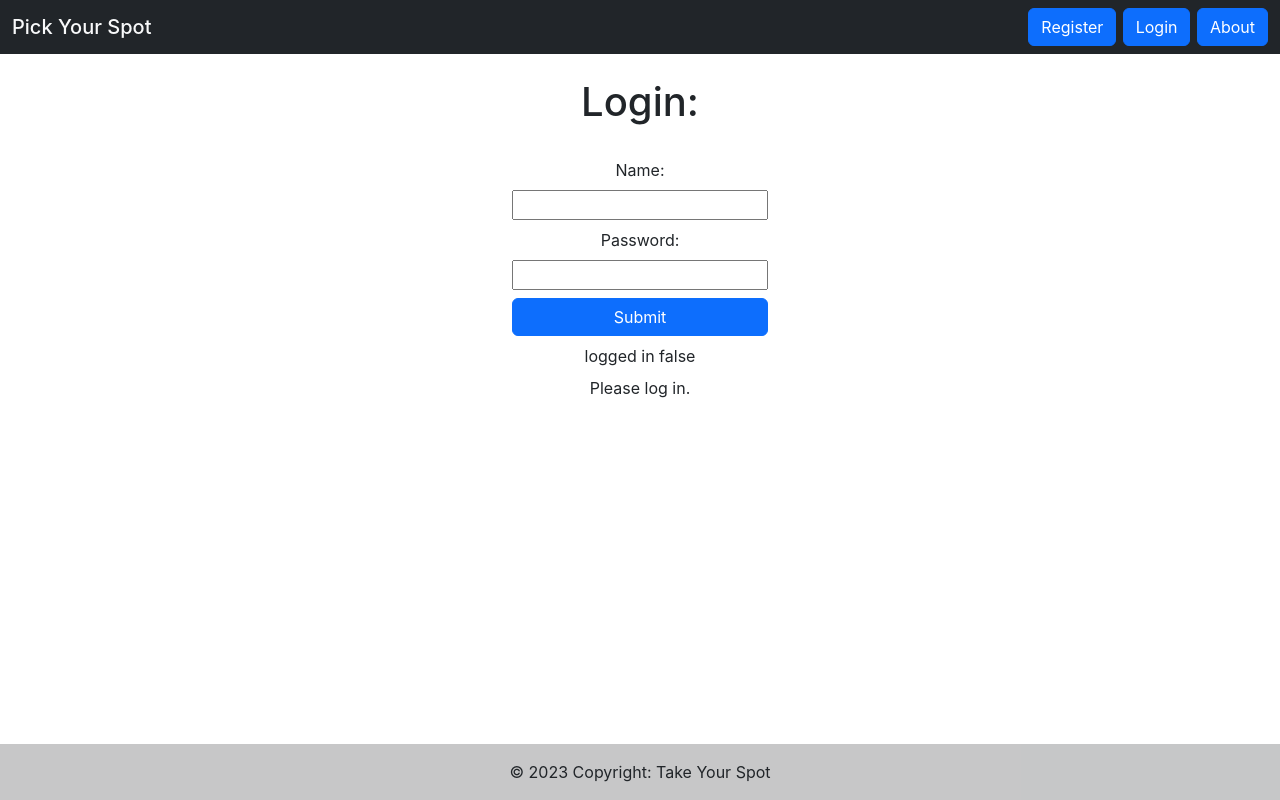
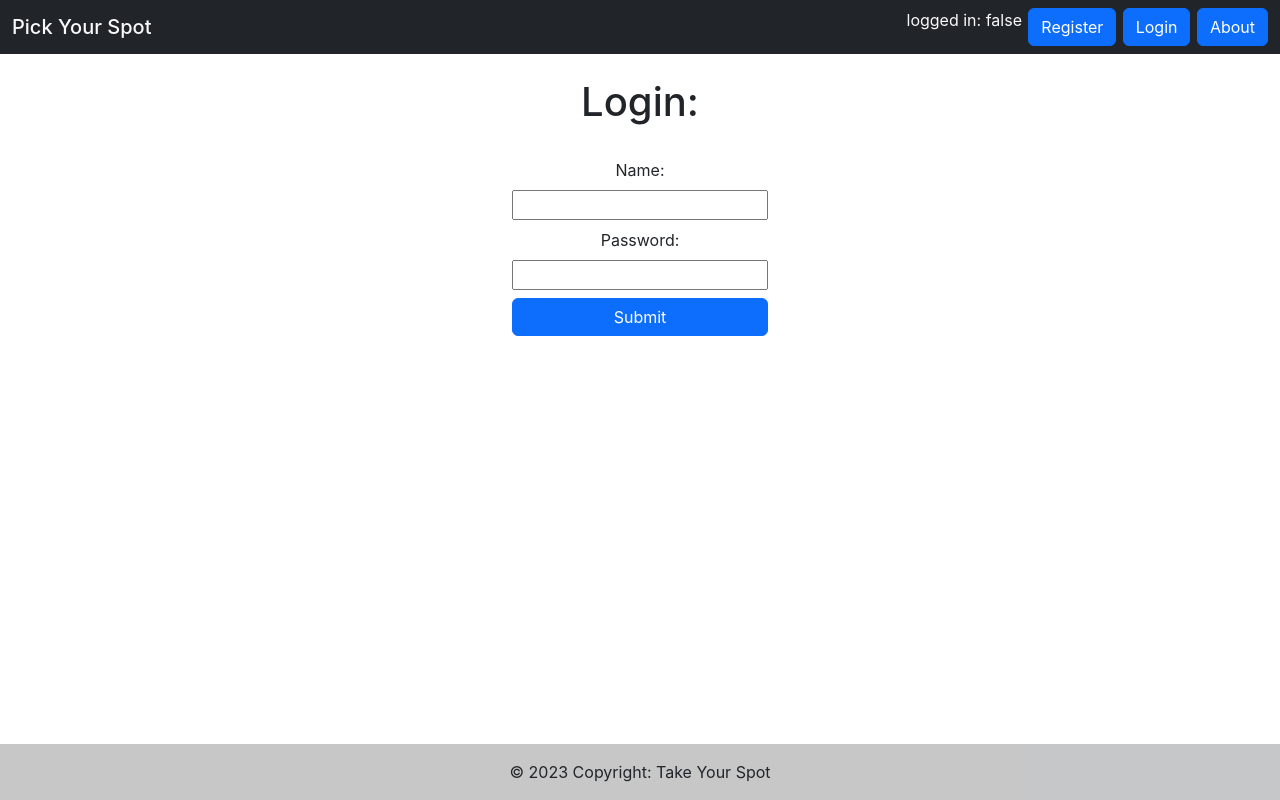
Before and after one commit to CodecoolGlobal/el-proyecte-grande-sprint-1-java-zsofi82, a React (Create React App) app in the folder frontend/: page /login in a window 1280 px wide. Built offline with nearby package versions, Linux system fonts and the light colour scheme.

Commit message:
Throw out cookies

```diff
--- a/frontend/src/App.js
+++ b/frontend/src/App.js
@@ -9,41 +9,22 @@ import About from "./components/About";
 import React, { useState } from "react";
 import User from "./components/user/User";
 // import User from './components/User';
-import { CookiesProvider, useCookies } from "react-cookie";
-
 
 function App() {
-  const [cookies, setCookie, removeCookie] = useCookies(["user"]);
   const [loggedIn, setLoggedIn] = useState(false)
 
   return (
     <div className="App">
-      <CookiesProvider>
-        <Router>
-          <Routes>
-            <Route path="/" element={<Home />} />
-            <Route path="/login" element={<Login setCookie={setCookie} cookies={cookies} loggedIn={loggedIn} setLoggedIn={setLoggedIn}/>} />
-            <Route path="/logout" element={<Logout removeCookie={removeCookie} loggedIn={loggedIn} setLoggedIn={setLoggedIn}/>} />
-            <Route path="/registration" element={<Registration />} />
-            <Route path="/about" element={<About />} />
-            <Route path="/user/:userId" element={<User />} />
-            {/* <Route
-          {/* <Route
-            // this path will match URLs like
-            // - /teams/hotspur
-            // - /teams/real
-            path="/user/:id"
-            // the matching param will be available to the loader
-            loader={({ params }) => {
-              console.log(params.id); // "hotspur"
-            }}
-            // and the action
-            action={({ params }) => { }}
-            element={<User />}
-          />; */}
-          </Routes>
-        </Router>
-      </CookiesProvider>
+      <Router>
+        <Routes>
+          <Route path="/" element={<Home loggedIn={loggedIn} />} />
+          <Route path="/login" element={<Login loggedIn={loggedIn} setLoggedIn={setLoggedIn} />} />
+          <Route path="/logout" element={<Logout loggedIn={loggedIn} setLoggedIn={setLoggedIn} />} />
+          <Route path="/registration" element={<Registration loggedIn={loggedIn} />} />
+          <Route path="/about" element={<About loggedIn={loggedIn} />} />
+          <Route path="/user/:userId" element={<User loggedIn={loggedIn} />} />
+        </Routes>
+      </Router>
     </div>
   );
 }
--- a/frontend/src/components/Navbar.js
+++ b/frontend/src/components/Navbar.js
@@ -1,31 +1,24 @@
 import { useNavigate } from "react-router-dom";
 import Button from "./reusable_elements/Button"
-import { useCookies } from 'react-cookie';
 import { useEffect, useState } from "react";
 
 
-const Navbar = () => {
+const Navbar = ({ loggedIn }) => {
   const navigate = useNavigate();
-  const [cookies, setCookie] = useCookies();
-  const [rend, setRend] = useState(1);
-
-  useEffect(()=> {
-    setRend(prev => prev + 1)
-  },[cookies])
 
   return (
     <nav className="navbar sticky-top navbar-expand-lg bg-dark text-light">
       <div className="container-fluid">
         <span className="navbar-brand mb-0 h1 text-light backToHome" onClick={() => { navigate("/") }}>Pick Your Spot</span>
         <ul className="flex-row navbar-nav">
-          <div>{console.log(cookies.userName)}</div>
-          {!cookies.userName && <li className="nav-item col navbarButton">
+          <div>{"logged in: " + loggedIn}</div>
+          {!loggedIn && <li className="nav-item col navbarButton">
             <Button text={"Register"} onClick={() => { navigate("/registration") }}></Button>
           </li>}
-          {!cookies.userName && <li className="nav-item col navbarButton" >
+          {!loggedIn && <li className="nav-item col navbarButton" >
             <Button text={"Login"} onClick={() => { navigate("/login") }}></Button>
           </li>}
-          {cookies.userName && <li className="nav-item col navbarButton">
+          {loggedIn && <li className="nav-item col navbarButton">
             <Button text={"Logout"} classname={"btn-link"} onClick={() => { navigate("/logout") }} ></Button>
           </li>}
           <li className="nav-item col navbarButton">
--- a/frontend/src/components/login/Login.jsx
+++ b/frontend/src/components/login/Login.jsx
@@ -3,13 +3,13 @@ import Navbar from "../Navbar"
 import LoginForm from "./LoginForm"
 import "./Login.css"
 
-const Login = ({ setSession, setCookie, cookies, loggedIn, setLoggedIn }) => {
+const Login = ({ loggedIn, setLoggedIn }) => {
 
   return (
     <div className="loginContainer">
-      <Navbar />
+      <Navbar loggedIn={loggedIn} />
       <h1>Login:</h1>
-      <LoginForm setSession={setSession} setCookie={setCookie} cookies={cookies} loggedIn={loggedIn} setLoggedIn={setLoggedIn}/>
+      <LoginForm loggedIn={loggedIn} setLoggedIn={setLoggedIn} />
       <Footer />
     </div>
   )
--- a/frontend/src/components/login/LoginFeedback.jsx
+++ /dev/null
@@ -1,51 +0,0 @@
-import React, { useEffect } from 'react'
-
-const LoginFeedback = ({ serverRes, setCookie, cookies, loggedIn, setLoggedIn }) => {
-
-    function setSessionCookie(res) {
-        setCookie("userID", res.id, {
-            path: "/"
-        });
-
-        setCookie("userName", res.username, {
-            path: "/"
-        });
-        setLoggedIn(true)
-    }
-
-    useEffect(()=> {
-        if(cookies.userID) {
-            setLoggedIn(true)
-        }
-    },[cookies.userID, setLoggedIn])
-
-    function checkLogin() {
-        if (!serverRes && !cookies.userID) {
-            return "Please log in."
-        } else if ((serverRes && serverRes.status === 200) || loggedIn) {
-            async function setData() {
-                try {
-                    const data = await serverRes.json();
-                    setSessionCookie(data)
-                } catch (err) {
-                    console.error(err)
-                }
-            }
-            if (serverRes && !serverRes.bodyUsed) {
-                setData()
-            }
-            return "Success! User loged in!"
-        } else if (serverRes && serverRes.status === 400) {
-            return "Invalid username or password!"
-        }
-    }
-
-    return (
-        <>
-            <div>{"logged in " + loggedIn}</div>
-            <div>{checkLogin()}</div>
-        </>
-    )
-}
-
-export default LoginFeedback
--- a/frontend/src/components/login/LoginForm.jsx
+++ b/frontend/src/components/login/LoginForm.jsx
@@ -1,10 +1,11 @@
 import { useEffect, useState } from "react"
+import { useNavigate } from "react-router-dom"
 import Button from "../reusable_elements/Button"
-import LoginFeedback from "./LoginFeedback"
 
-const LoginForm = ({ cookies, setCookie, loggedIn, setLoggedIn }) => {
+const LoginForm = ({ loggedIn, setLoggedIn }) => {
     const [loginData, setLoginData] = useState()
     const [serverRes, setServerRes] = useState()
+    const navigate = useNavigate()
 
     function grabFormData(e) {
         e.preventDefault()
@@ -12,11 +13,21 @@ const LoginForm = ({ cookies, setCookie, loggedIn, setLoggedIn }) => {
         const userPassword = e.target['password'].value
         const data = { "username": userName, "password": userPassword }
         e.target.reset()
-        const update = () => { setLoginData(data) }
-        update()
+        setLoginData(data)
     }
 
     useEffect(() => {
+        // function setSessionCookie(res) {
+        //     setCookie("userID", res.id, {
+        //         path: "/"
+        //     });
+
+        //     setCookie("userName", res.username, {
+        //         path: "/"
+        //     });
+        //     setLoggedIn(true)
+        // }
+
         if (loginData) {
             try {
                 const backendUrl = `/api/login`
@@ -26,12 +37,18 @@ const LoginForm = ({ cookies, setCookie, loggedIn, setLoggedIn }) => {
                         'Content-type': 'application/json',
                     },
                     body: JSON.stringify(loginData)
-                }).then(res => setServerRes(res))
+                })
+                // .then(res => setSessionCookie(res))
+                .then(res => setServerRes(res))
+                setLoggedIn(true)
+                navigate("/")
             } catch (err) {
                 console.error(err)
             }
         }
-    }, [loginData])
+    }, [loginData, serverRes, setLoggedIn, navigate])
+
+
 
     return (
         <>
@@ -44,7 +61,7 @@ const LoginForm = ({ cookies, setCookie, loggedIn, setLoggedIn }) => {
                     <input type="password" name="password" required>
                     </input>
                     <Button type='submit' text='Submit' />
-                    <LoginFeedback serverRes={serverRes} cookies={cookies} setCookie={setCookie} loggedIn={loggedIn} setLoggedIn={setLoggedIn}/>
+                    {/* <LoginFeedback serverRes={serverRes} cookies={cookies} setCookie={setCookie} loggedIn={loggedIn} setLoggedIn={setLoggedIn}/> */}
                 </form>
             </div>
         </>
--- a/frontend/src/components/logout/Logout.jsx
+++ b/frontend/src/components/logout/Logout.jsx
@@ -1,20 +1,18 @@
 import { useEffect } from "react";
 import { useNavigate } from "react-router-dom"
 
-const Logout = ({ removeCookie, loggedIn, setLoggedIn }) => {
+const Logout = ({  loggedIn, setLoggedIn }) => {
   const navigate = useNavigate()
 
   function logoutUser() {
     setLoggedIn(false)
-    removeCookie('userID', { path: '/' });
-    removeCookie('userName', { path: '/' });
+    // removeCookie('userID', { path: '/' });
+    // removeCookie('userName', { path: '/' });
   }
 
   useEffect(() => {
-    if (loggedIn) {
-      navigate("/")
-    }
-  }, [loggedIn])
+    navigate("/")
+  }, [loggedIn, navigate])
 
 
   return (
--- a/frontend/src/components/main/Home.js
+++ b/frontend/src/components/main/Home.js
@@ -4,10 +4,10 @@ import { useEffect, useState } from "react";
 import Navbar from "../Navbar";
 import SearchBar from "../SearchBar";
 
-const Home = () => {
+const Home = ({ loggedIn }) => {
   const [tableData, setTableData] = useState({});
 
-  useEffect(()=> {
+  useEffect(() => {
     async function fetchTables() {
       let res = await fetch(`/api/table`)
       let data = await res.json()
@@ -16,7 +16,7 @@ const Home = () => {
 
     try {
       fetchTables()
-    } catch(err) {
+    } catch (err) {
       console.error(err)
     }
   }, [])
@@ -28,8 +28,8 @@ const Home = () => {
 
   return (
     <div>
-      <Navbar />
-      <SearchBar filterTable={filterTable}/>
+      <Navbar loggedIn={loggedIn} />
+      <SearchBar filterTable={filterTable} />
       {tableData.length ? <Tables tables={tableData} /> : 'No tables to show'}
       <Footer />
     </div>
```
